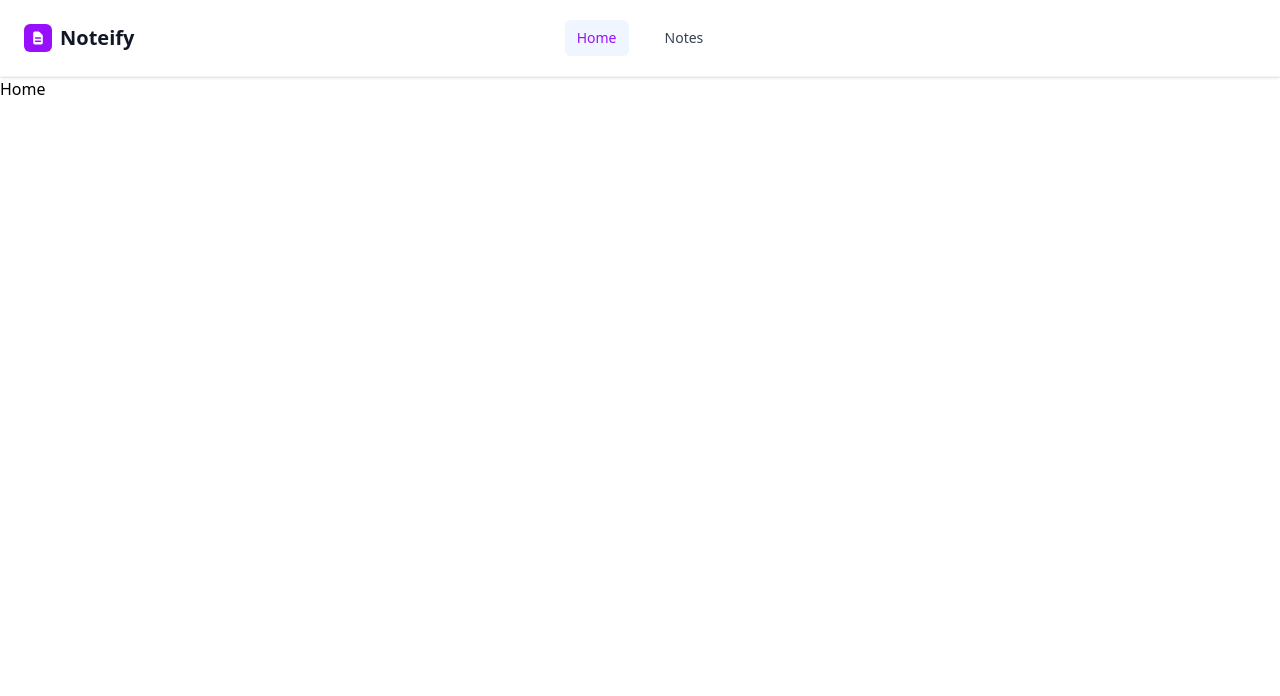
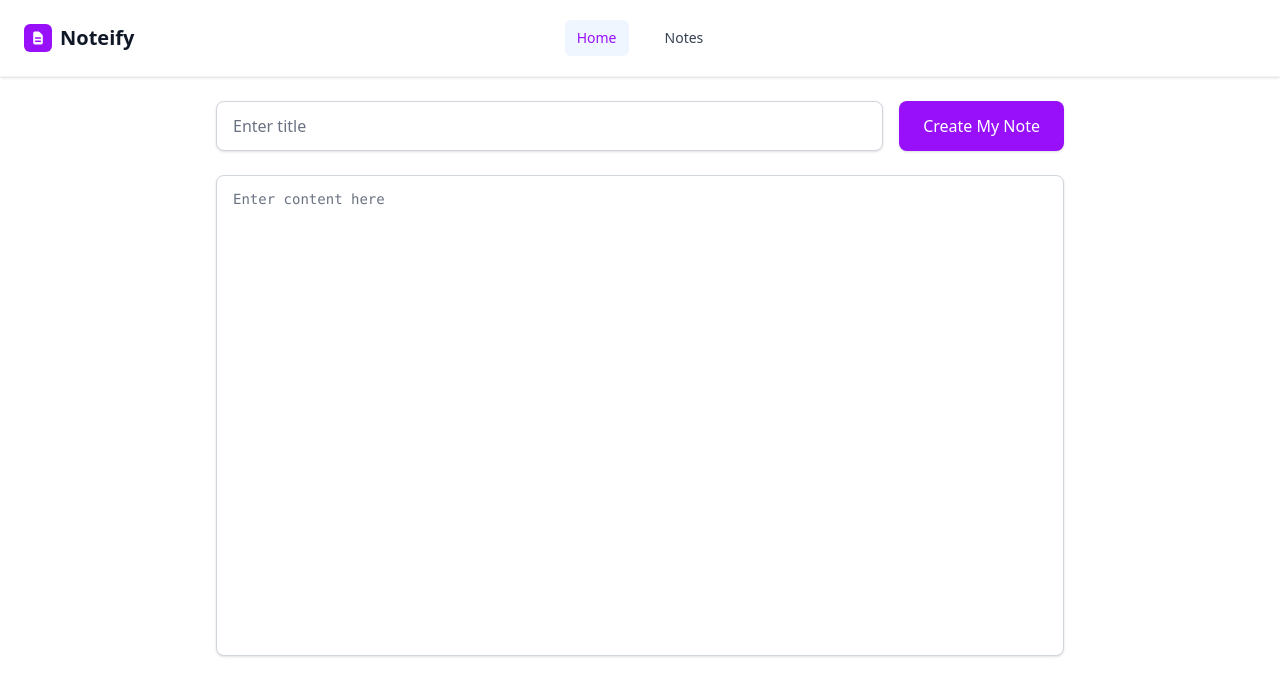
Before and after one commit to deepx-sh/noteify, a React (Vite) app: page / in a window 1280 px wide. Shown: the top 696 px of the page. Built offline with nearby package versions, Linux system fonts and the light colour scheme.

Commit message:
Adds note creation and editing UI to home page
Introduces interactive inputs for note title and content, allowing users to create or edit notes directly from the home page.
Enhances user experience with dynamic button labeling based on editing state.

```diff
--- a/src/pages/Home.jsx
+++ b/src/pages/Home.jsx
@@ -1,7 +1,38 @@
-import React from 'react'
+import React, { useState } from "react";
+import { useSearchParams } from "react-router";
 
 export default function Home() {
+  const [title, setTitle] = useState("");
+  const [value, setValue] = useState("");
+  const [searchParams, setSearchParams] = useSearchParams();
+
+  const noteId = searchParams.get("noteId");
+
   return (
-    <div>Home</div>
-  )
+    <div className="max-w-4xl mx-auto p-6 space-y-6">
+      <div className="flex flex-col sm:flex-row gap-4">
+        <input
+          type="text"
+          placeholder="Enter title"
+          value={title}
+          onChange={(e) => setTitle(e.target.value)}
+          className="flex-1 px-4 py-3 border border-gray-300 rounded-lg focus:outline-none focus:ring-2 focus:ring-purple-500 focus:border-transparent placeholder-gray-500 text-gray-900 bg-white shadow-sm transition-all duration-200"
+        />
+
+        <button className="px-6 py-3 bg-purple-600 text-white font-medium rounded-lg hover:bg-purple-700 focus:outline-none focus:ring-2 focus:ring-blue-500 focus:ring-offset-2 active:bg-blue-800 transition-all duration-200 shadow-sm hover:shadow-md whitespace-nowrap cursor-pointer">
+          {noteId ? "Edit Note" : "Create My Note"}
+        </button>
+      </div>
+
+      <div className="w-full">
+        <textarea
+          className="w-full px-4 py-3 border border-gray-300 rounded-lg focus:outline-none focus:ring-2 focus:ring-purple-500 focus:border-transparent placeholder-gray-500 text-gray-900 bg-white shadow-sm transition-all duration-200 resize-none font-mono text-sm leading-relaxed"
+          value={value}
+          placeholder="Enter content here"
+          onChange={(e) => setValue(e.target.value)}
+          rows={20}
+        ></textarea>
+      </div>
+    </div>
+  );
 }
```
